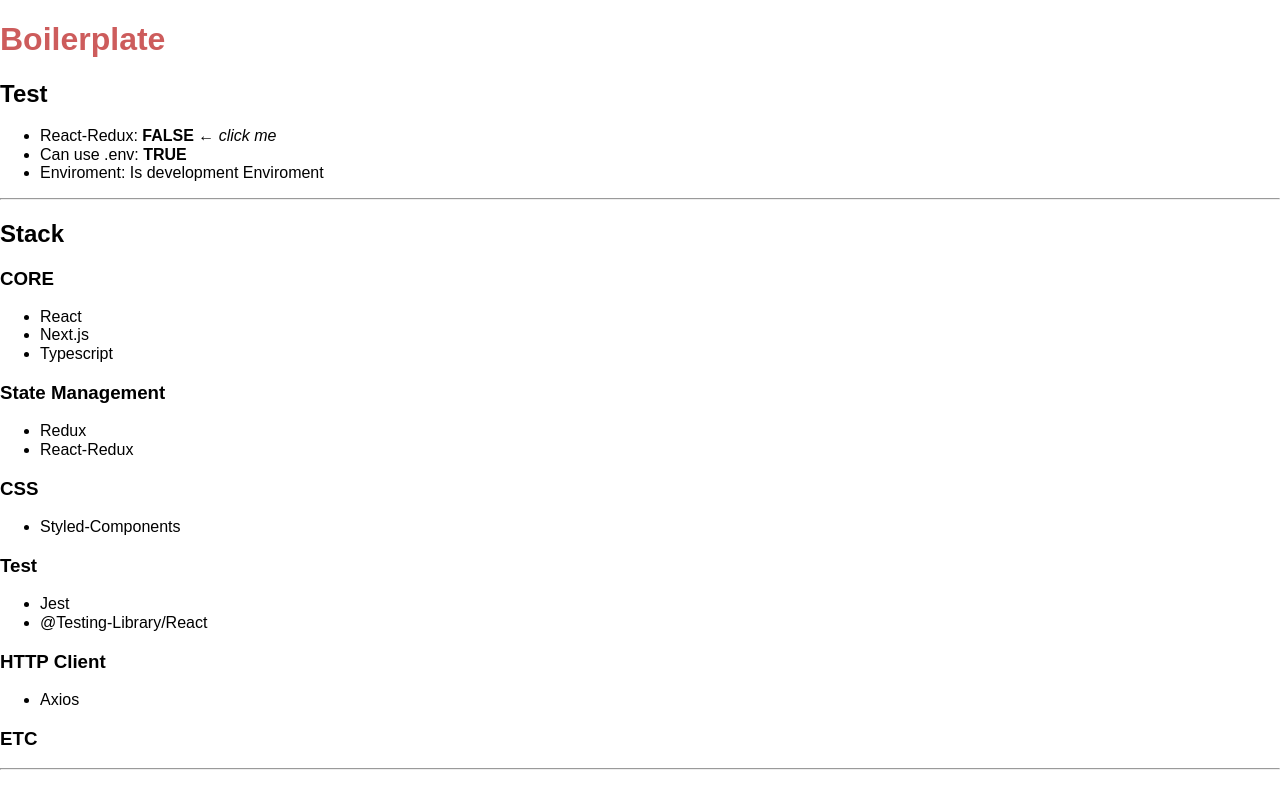
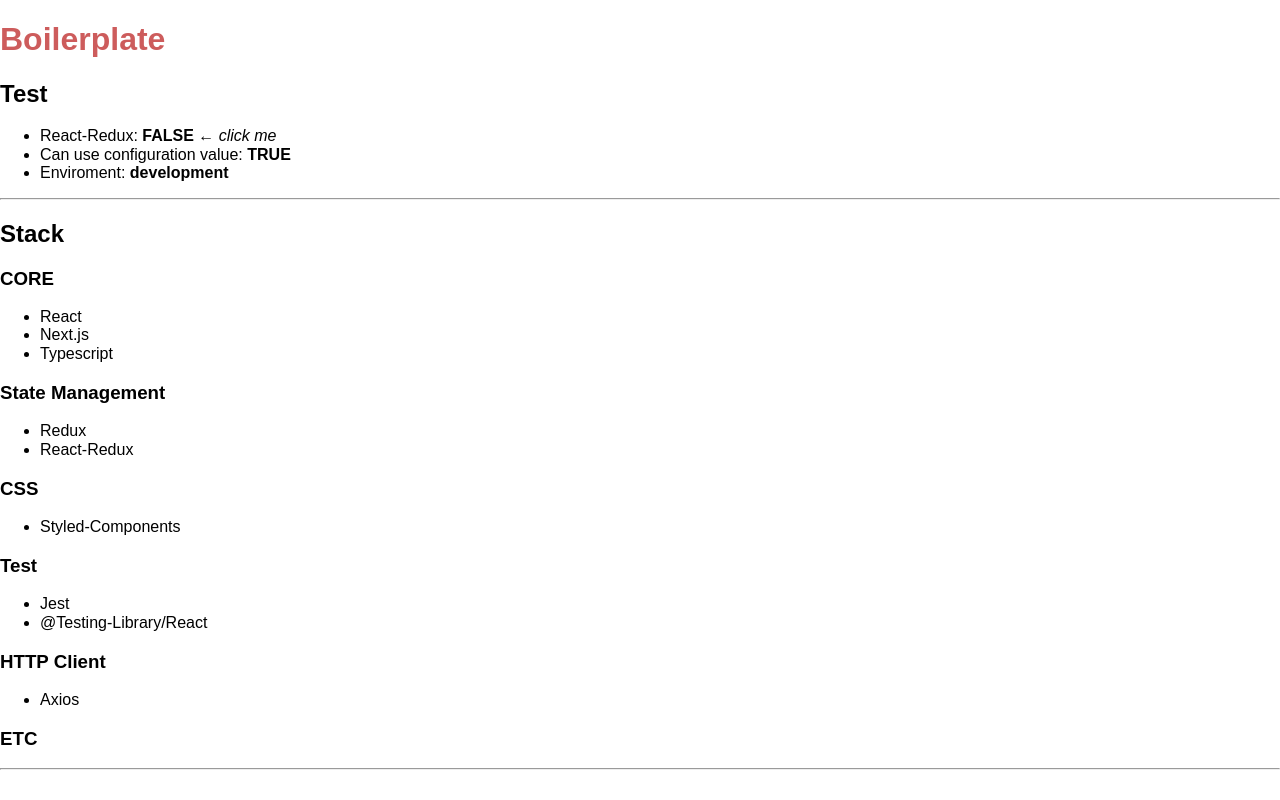
Before and after one commit to POZAlabs/next-styled-starterkit, a Next.js app: page / in a window 1280 px wide. Built offline with nearby package versions, Linux system fonts and the light colour scheme.

Commit message:
Add Description for Configuration Values

```diff
--- a/next.config.js
+++ b/next.config.js
@@ -1,7 +1,7 @@
 const prod = process.env.NODE_ENV === 'production';
 
 module.exports = {
-  env: {
+  env: { // provide configuration values in build time
     CAN_USE_ENV: 'TRUE',
     ENVIRONMENT: prod ? 'production' : 'development'
   }
--- a/pages/index.tsx
+++ b/pages/index.tsx
@@ -11,7 +11,7 @@
   const handleClick = () => {
     dispatch(testingStore());
   }
-  console.log(process.env.CAN_USE_ENV);
+
   return (
     <React.Fragment>
       <Title>Boilerplate</Title>
@@ -21,10 +21,10 @@
           React-Redux: <b>{forTest.toString().toUpperCase()}</b> <i>← click me</i>
         </ReduxButton>
         <li>
-          Can use .env: <b>{process.env.CAN_USE_ENV || 'FALSE'}</b>
+          Can use configuration value: <b>{process.env.CAN_USE_ENV || 'FALSE'}</b>
         </li>
         <li>
-          Enviroment: Is {process.env.ENVIRONMENT || 'unknown'} Enviroment
+          Enviroment: <b>{process.env.ENVIRONMENT || 'unknown'} </b>
         </li>
       </ul>
       <hr />
```
